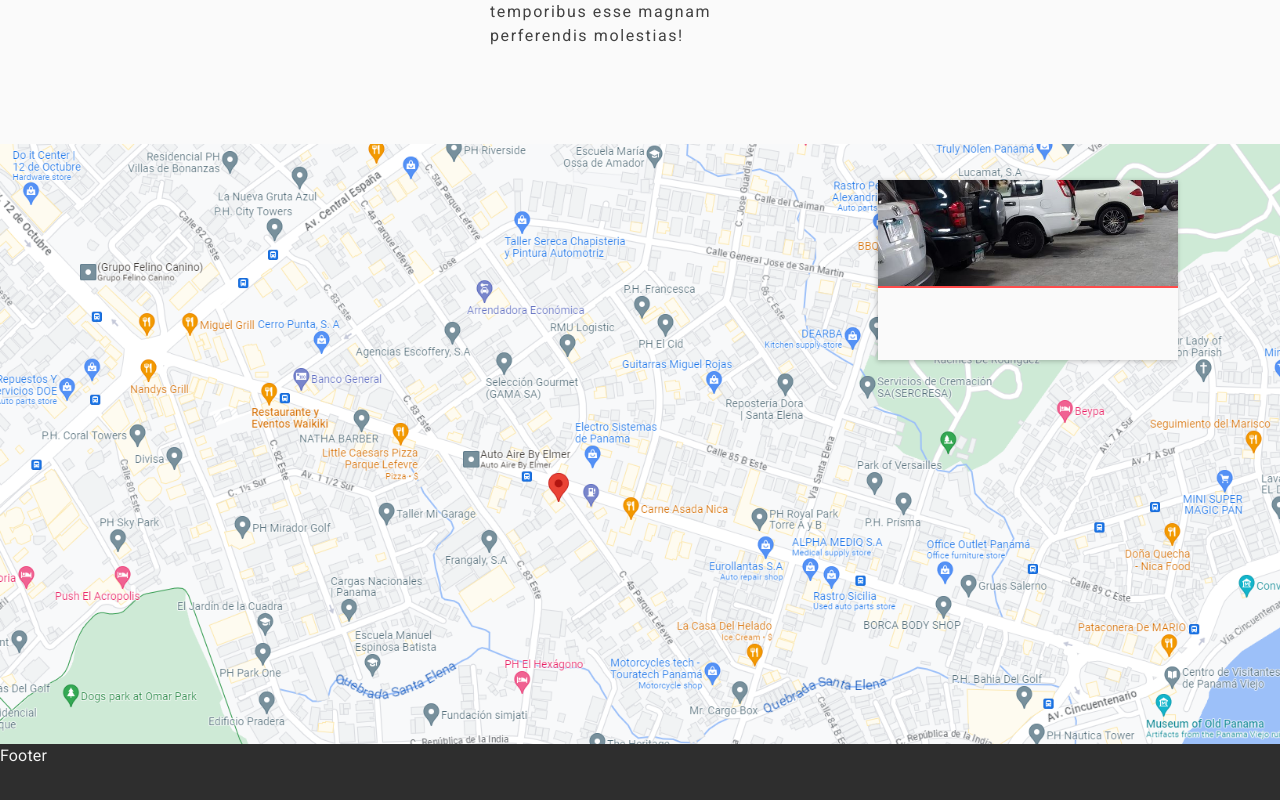
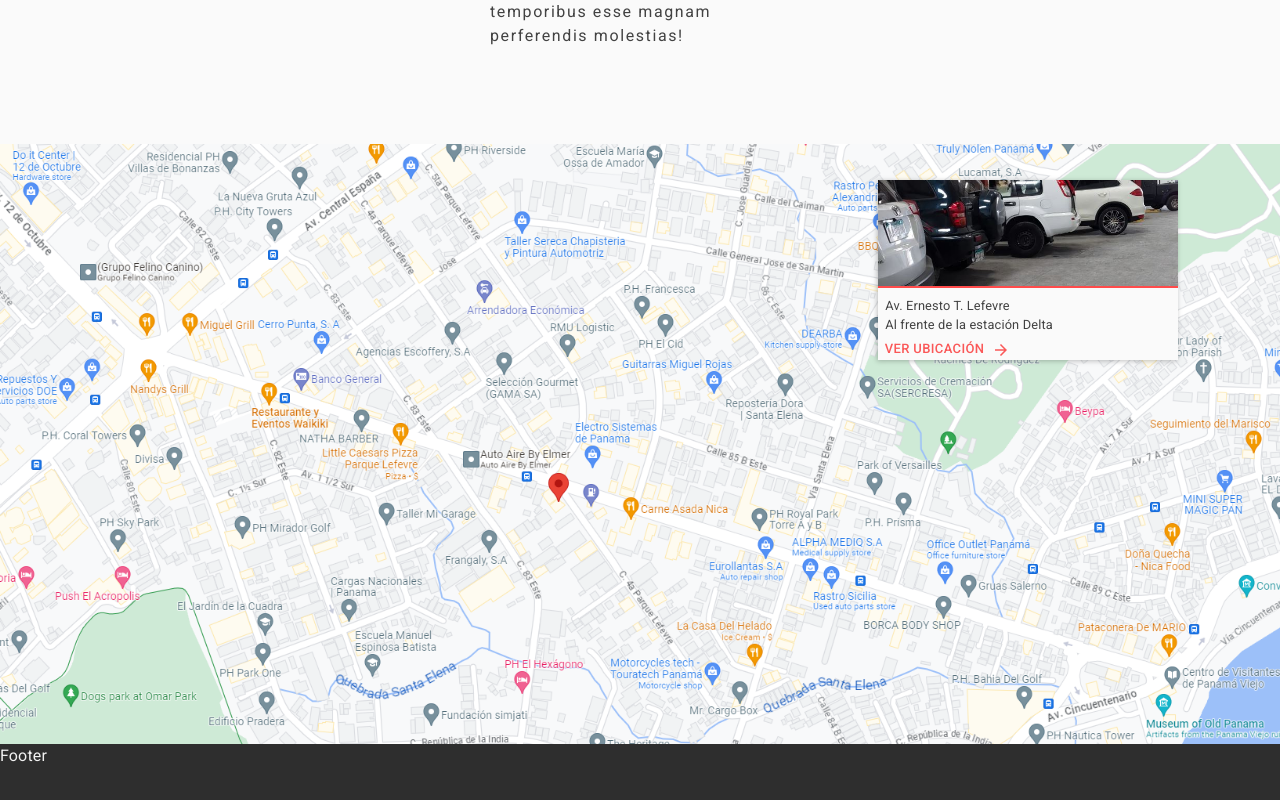
Before and after one commit to AbdielP/mk-webpage, a React (Vite) app: page / in a window 1280 px wide. Shown: the part 1821-2621 px from the top of the page. Built offline with nearby package versions, Linux system fonts and the light colour scheme.

Commit message:
estilizadno mapa

```diff
--- a/src/App.css
+++ b/src/App.css
@@ -10,6 +10,7 @@
   max-width: 1980px;
   min-width: 375px;
   margin: auto;
+  color: var(--color-grey);
 }
 
 .text-center {
--- a/src/components/Ubicacion.jsx
+++ b/src/components/Ubicacion.jsx
@@ -1,12 +1,19 @@
+import Button from '@mui/material/Button'
+import ArrowForwardSharpIcon from '@mui/icons-material/ArrowForwardSharp'
 import '../styles/ubicacion.css'
-import test from '../assets/images/local_foto.jpg'
 
 export default function Ubicacion() {
   return (
     <div className='div__ubicacion'>
         <div className='div__ubicacion_info'>
-          {/* <img className='img__ubicacion' src={test} alt="local taller mk" /> */}
           <div className='div__imgagen_local' />
+          <div className='div__info_ubicacion'>
+            <p>Av. Ernesto T. Lefevre</p>
+            <p>Al frente de la estación Delta</p>
+            <Button color='secondary' size='small' href='#' endIcon={<ArrowForwardSharpIcon /> } sx={{ color: '#FA5858',marginLeft: -.7 }}>
+            Ver ubicación
+            </Button>
+          </div>
         </div>
     </div>
   )
--- a/src/styles/ubicacion.css
+++ b/src/styles/ubicacion.css
@@ -13,8 +13,6 @@
     right: 8%;
     width: 300px;
     height: 180px;
-
-    overflow: hidden;
     background-color: var(--background-color2);
 
     box-shadow: -1px 1px 5px 0px rgba(0, 0, 0, 0.255);
@@ -23,17 +21,17 @@
 }
 
 .div__imgagen_local {
-    width: 100%;
     height: 60%;
     background-image: url('../assets/images/local_foto.jpg');
+    border-bottom: 2px solid var(--color-red-mk);
     background-repeat: no-repeat;
     background-position: center;
     background-size: cover;
-    border-bottom: 2px solid var(--color-red-mk);
 }
 
-.img__ubicacion {
-    width: 100%;
+.div__info_ubicacion {
+    font-size: .8em;
+    padding: .6em;
 }
 
 @media (min-width: 800px) {
```
